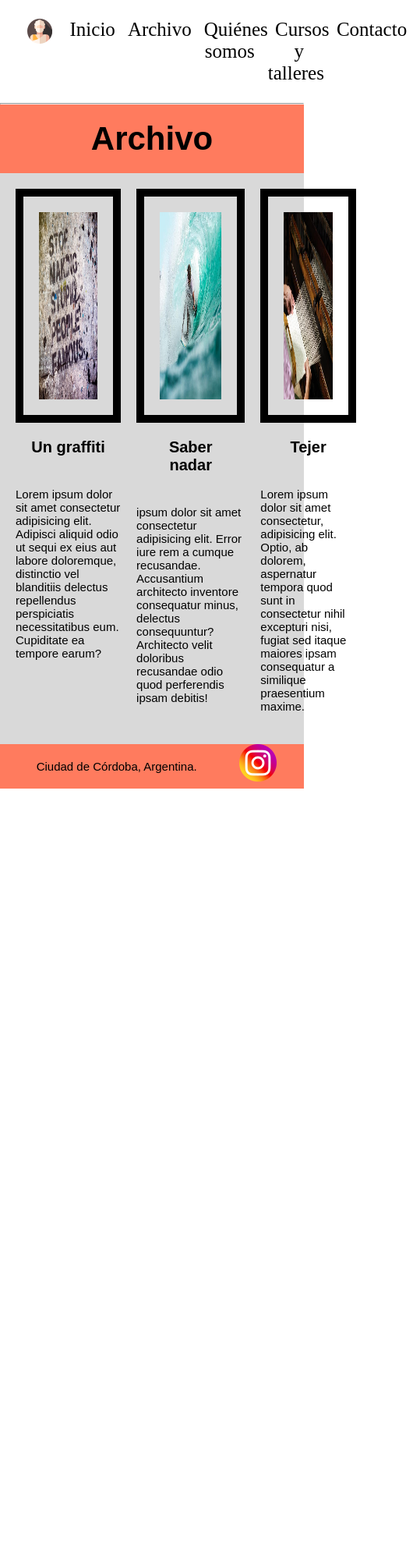
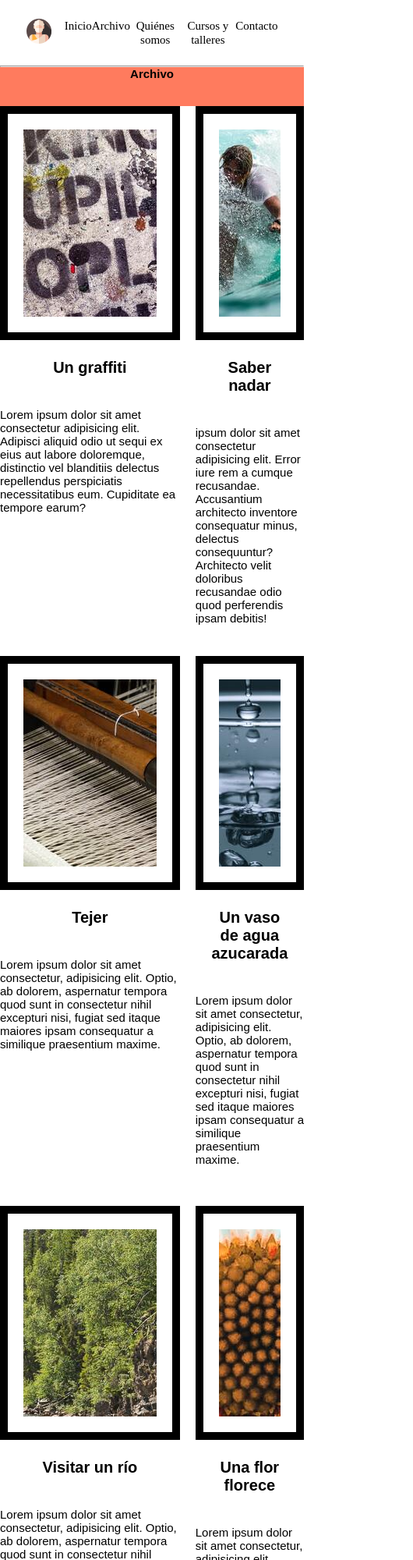
Before and after one commit to GuillermoAdre/Proyecto-Por-Ejemplo, a plain HTML site: page pages/archivo.html in a window 390 px wide. Shown: the top 2000 px of the page at 78% size, 530 px wide, since content can reach past the window. Before the commit the page ends 1013 px from the top, so only its background shows below. Drawn offline with Linux system fonts and the light colour scheme; a web font is replaced by a local one.

Commit message:
segunda pre entrega

```diff
--- a/css/style.css
+++ b/css/style.css
@@ -14,6 +14,9 @@ font-family: 'Habibi', serif;
 font-family: 'Roboto', sans-serif;
 */
 
+
+
+
 /*header*/
 
 header {
@@ -27,11 +30,7 @@ padding: 1.5rem;
     justify-content: space-around;
 }
 
-a {
-    text-decoration: none;
-    font-size: 15px;
-    padding: 0.5rem;
-}
+
 
 nav{
     width: 80%;
@@ -47,10 +46,16 @@ nav{
 .navBar li a {
     color: black;
     font-size: 25px;
+    text-decoration: none;
+}
+
+.navBar li a:hover{
+    color:red;
+    font-size: 24px;
 }
 
 .logo   {
-    width: 25px;
+    width: 30px;
 }
 
 
@@ -90,7 +95,7 @@ nav{
     justify-content: center;
     align-items: center;
     background-color: #FF7B5E;
-    height: 600px;
+    height: 300px;
     padding: 60px;
 }
 
@@ -133,6 +138,8 @@ padding: 20px;
     width: 100%;
     padding: 20px;
     border: 10px solid;
+    object-fit: none
+
 }
 
 
@@ -146,14 +153,9 @@ h2 {
     font-size: 30px;
 }
 
-.imagenes {
-    width: 500px;
-}
 
-.imagen {
-    display: flex;
-    justify-content: center;
-}
+
+
 
 /*Archivo*/
 
@@ -161,8 +163,39 @@ h2 {
     background-color: #FF7B5E;
     font-family: habibi, sans-serif;
     font-size: 42px;
-    justify-content: center;
-    padding: 20px;
+    width: 100%;
+}
+
+.grid {
+    display: grid;
+    width: 100%;
+    grid-template-columns: 1fr 1fr 1fr;
+    grid-template-rows: 1fr 1fr 1fr;
+    gap: 20px;
+    grid-template-areas:
+    "item1 item1 item2"
+    "item3 item3 item4"
+    "item5 item5 item6"
+    ;
+}
+
+.grid-1{
+    grid-area: item1;
+}
+.grid-2{
+    grid-area: item2;
+}
+.grid-3{
+    grid-area: item3;
+}
+.grid-4{
+    grid-area: item4;
+}
+.grid-5{
+    grid-area: item5;
+}
+.grid-6{
+    grid-area:item6;
 }
 
 
@@ -220,3 +253,17 @@ background-color: #FF7B5E;
     margin-top: auto;
     margin-bottom: auto;
 }
+
+@media (max-width:768px){
+    .navBar li a {font-size: 15px;}
+    .sectionPrincipal{height: 200px;}
+    .contenidoPrincipal h1 {font-size: 30px;}
+.containerArchivo {font-size: 15px; height: 50px;}
+
+}
+
+
+
+@media (max-width:320){
+    .navBar li a {font-size: 5px;}
+}
--- a/pages/archivo.html
+++ b/pages/archivo.html
@@ -38,9 +38,9 @@
 
         </section>
 
-        <section class="sectionArticulos">
+        <section class="grid">
 
-            <article>
+            <article class="grid-1">
               <div class="imagen">
                 <img class="imagenArticulo" src="../assets/img/graffiti-small.jpg" alt="graffiti">
               </div>
@@ -50,7 +50,7 @@
               </div>
               </article>
 
-            <article>
+            <article class="grid-2">
               <div class="imagen">
                 <img class="imagenArticulo" src="../assets/img/olas-small.jpg" alt="surf">
               </div>
@@ -61,7 +61,7 @@
 
               </article>
 
-            <article>
+            <article class="grid-3">
               <div class="imagen">
                 <img class="imagenArticulo" src="../assets/img/telar-small.jpg"  alt="telar">
               </div>
@@ -70,8 +70,40 @@
                 <p class="textoArticulo">Lorem ipsum dolor sit amet consectetur, adipisicing elit. Optio, ab dolorem, aspernatur tempora quod sunt in consectetur nihil excepturi nisi, fugiat sed itaque maiores ipsam consequatur a similique praesentium maxime.</p>
               </div>
             </article>
+
+
+            <article class="grid-4">
+              <div class="imagen">
+                <img class="imagenArticulo" src="../assets/img/agua azucarada.jpg"  alt="agua azucarada">
+              </div>
+              <div class="containerArticulo">
+                <h2 class="tituloArticulo">Un vaso de agua azucarada</h2>
+                <p class="textoArticulo">Lorem ipsum dolor sit amet consectetur, adipisicing elit. Optio, ab dolorem, aspernatur tempora quod sunt in consectetur nihil excepturi nisi, fugiat sed itaque maiores ipsam consequatur a similique praesentium maxime.</p>
+              </div>
+            </article>
+
+
+            <article class="grid-5">
+              <div class="imagen">
+                <img class="imagenArticulo" src="../assets/img/rio.jpg"  alt="un río">
+              </div>
+              <div class="containerArticulo">
+                <h2 class="tituloArticulo">Visitar un río</h2>
+                <p class="textoArticulo">Lorem ipsum dolor sit amet consectetur, adipisicing elit. Optio, ab dolorem, aspernatur tempora quod sunt in consectetur nihil excepturi nisi, fugiat sed itaque maiores ipsam consequatur a similique praesentium maxime.</p>
+              </div>
+            </article>
+
+
+            <article class="grid-6">
+              <div class="imagen">
+                <img class="imagenArticulo" src="../assets/img/flor.jpg"  alt="una flor florece">
+              </div>
+              <div class="containerArticulo">
+                <h2 class="tituloArticulo">Una flor florece</h2>
+                <p class="textoArticulo">Lorem ipsum dolor sit amet consectetur, adipisicing elit. Optio, ab dolorem, aspernatur tempora quod sunt in consectetur nihil excepturi nisi, fugiat sed itaque maiores ipsam consequatur a similique praesentium maxime.</p>
+              </div>
+            </article>
             </section>
-
     </main>
 
     <footer class="footerContainer">
```
Also changed, not shown: index.html (+5 -1 lines), pages/contacto.html (+1 -1 lines), assets/img/agua azucarada.jpg (added), assets/img/flor.jpg (added), assets/img/partenon.jpg (added), assets/img/rio.jpg (added).
